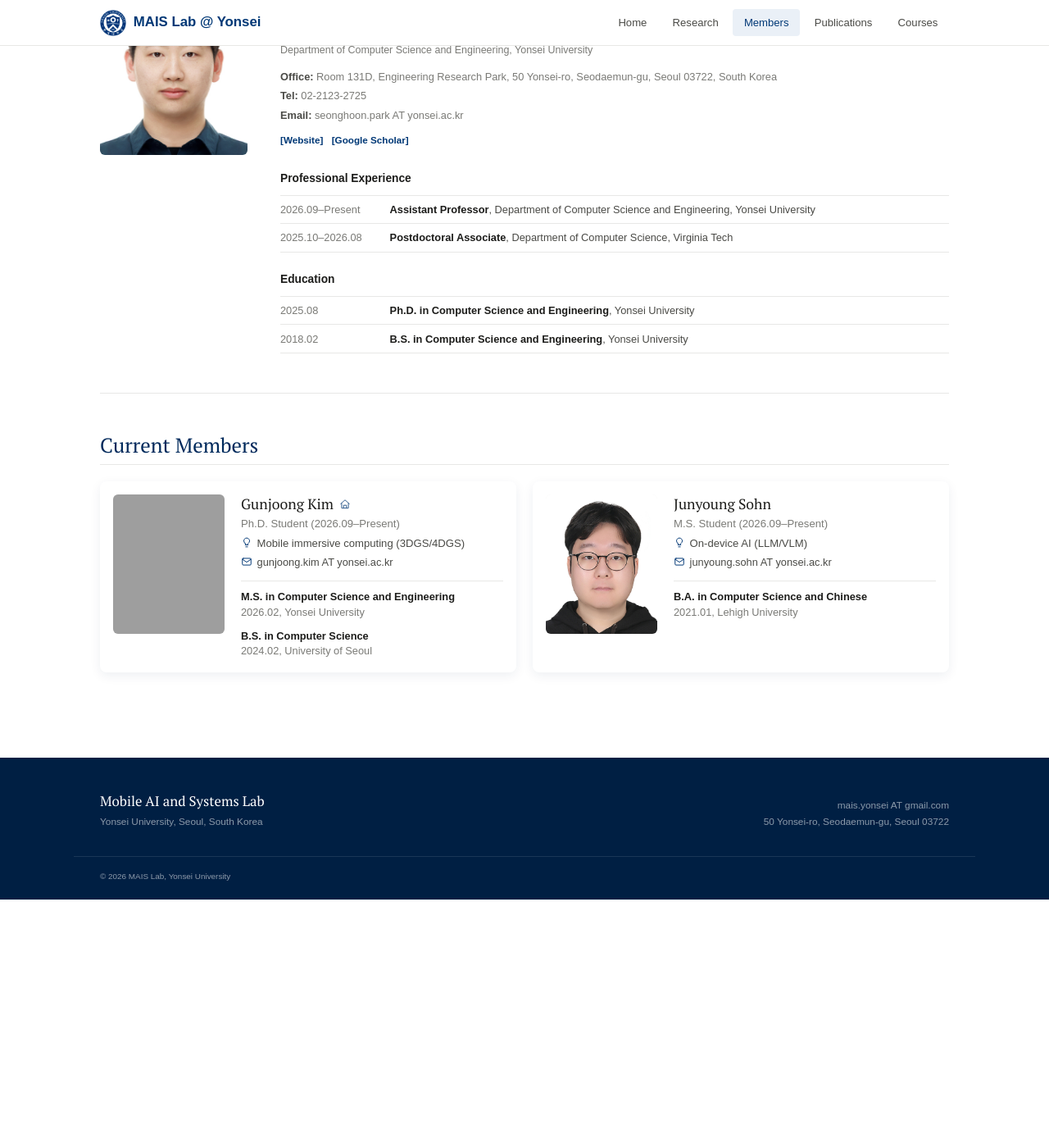
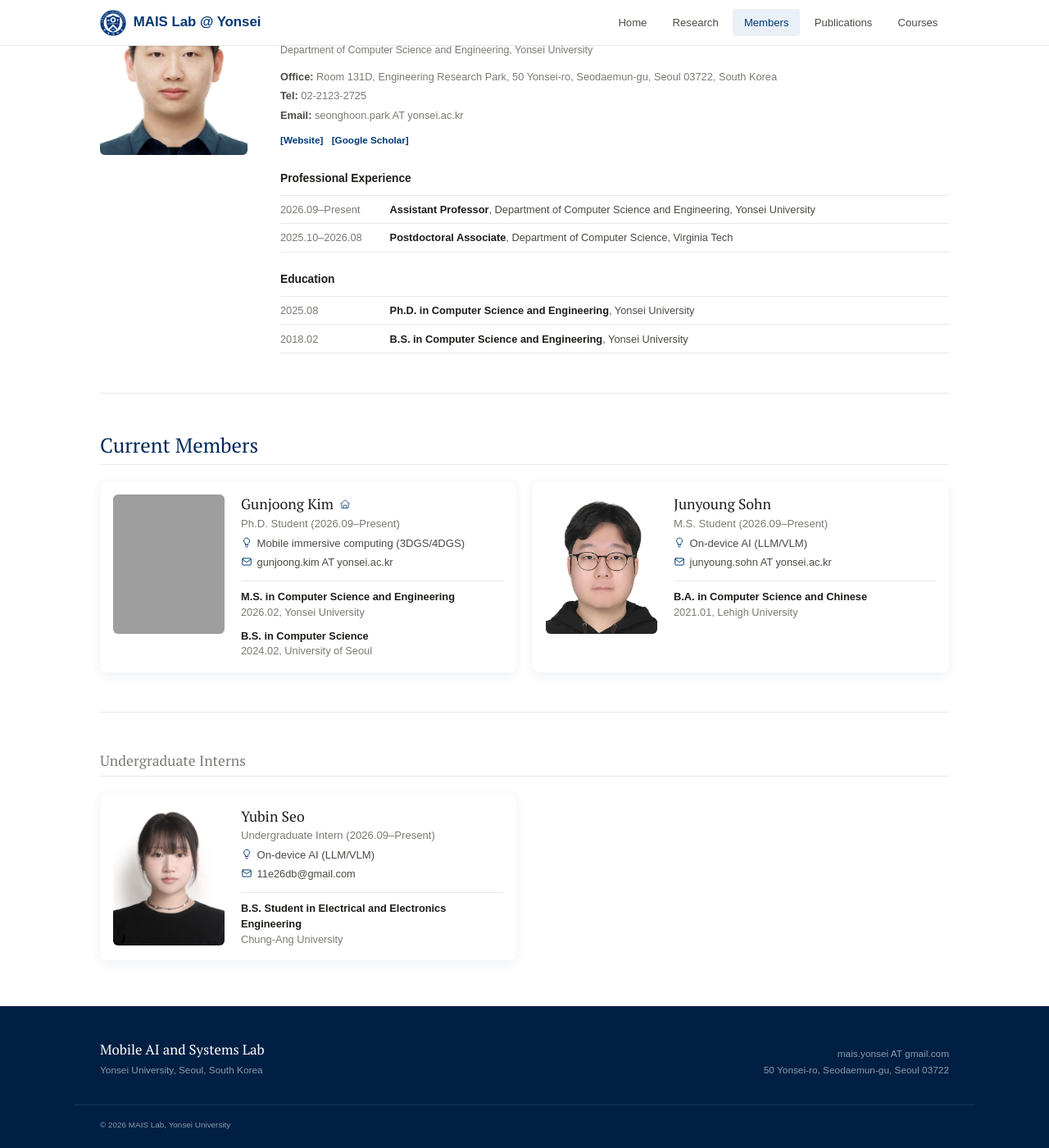
Before and after one commit to MAIS-Lab/mais-lab.github.io, a Jekyll site: the page built from _pages/members.md, in a window 1280 px wide and 1400 px high, scrolled down 329 px. Shown: the whole window at 82% size. Built offline with Jekyll 4.4.1, drawn with Linux system fonts in a browser that asks for light colours; some web fonts are replaced; before the commit the page ends 1426 px from its top, so only the background shows below that; grey boxes are pictures that could not be loaded.

Commit message:
add yubin

```diff
--- a/_data/members.yml
+++ b/_data/members.yml
@@ -26,3 +26,14 @@ groups:
           - degree: B.A. in Computer Science and Chinese
             date: "2021.01"
             institution: Lehigh University
+
+  - title: Undergraduate Interns
+    members:
+      - name: Yubin Seo
+        role: Undergraduate Intern (2026.09–Present)
+        focus: On-device AI (LLM/VLM)
+        email: 11e26db@gmail.com
+        photo: assets/img/members/yubin.jpg
+        education:
+          - degree: B.S. Student in Electrical and Electronics Engineering
+            institution: Chung-Ang University
--- a/_pages/members.md
+++ b/_pages/members.md
@@ -103,7 +103,7 @@ header_variant: minimal
             {% for education in member.education %}
             <li>
               <span class="mem-education-degree"><strong>{{ education.degree }}</strong></span>
-              <span class="mem-education-meta">{{ education.date }}, {{ education.institution }}</span>
+              <span class="mem-education-meta">{% if education.date %}{{ education.date }}, {% endif %}{{ education.institution }}</span>
             </li>
             {% endfor %}
           </ul>
--- a/assets/css/_sass/custom.scss
+++ b/assets/css/_sass/custom.scss
@@ -151,7 +151,8 @@ a.research-cite:hover { text-decoration: underline; }
 .pi-history-list li:last-child { border-bottom: 1px solid var(--line); }
 .pi-history-list strong { color: var(--ink); font-weight: 600; }
 .pi-history-date { color: var(--ink-3); white-space: nowrap; }
-.grp { margin-bottom: 3rem; }
+.grp { margin-bottom: 0; }
+.grp + .grp { margin-top: 3rem; padding-top: 3rem; border-top: 1px solid var(--line); }
 .grp-title { margin: 0 0 1.25rem; padding-bottom: .5rem; display: flex; align-items: center; gap: .75rem; color: var(--ink-3); border-bottom: 1px solid var(--line); font: 400 1.1rem/1.2 "PT Serif", serif; }
 .grp-current-members .grp-title { color: var(--navy); font-size: 1.55rem; }
 .grp-n { color: var(--grey); font: 400 .7rem/1 "Google Sans Flex", sans-serif; }
@@ -250,6 +251,7 @@ a.research-cite:hover { text-decoration: underline; }
   .research-prose-title { font-size: 1.15rem; }
   .research-prose { font-size: .84rem; line-height: 1.8; }
   .mem-body, .pub-body { padding: 0; }
+  .grp + .grp { margin-top: 2.25rem; padding-top: 2.25rem; }
   .pi-block { grid-template-columns: 1fr; gap: 1rem; margin-bottom: 2.5rem; padding-bottom: 2.5rem; }
   .pi-photo-slot { width: 50%; }
   .pi-name { font-size: 1.25rem; }
```
Also changed, not shown: assets/img/members/yubin.jpg (added).
